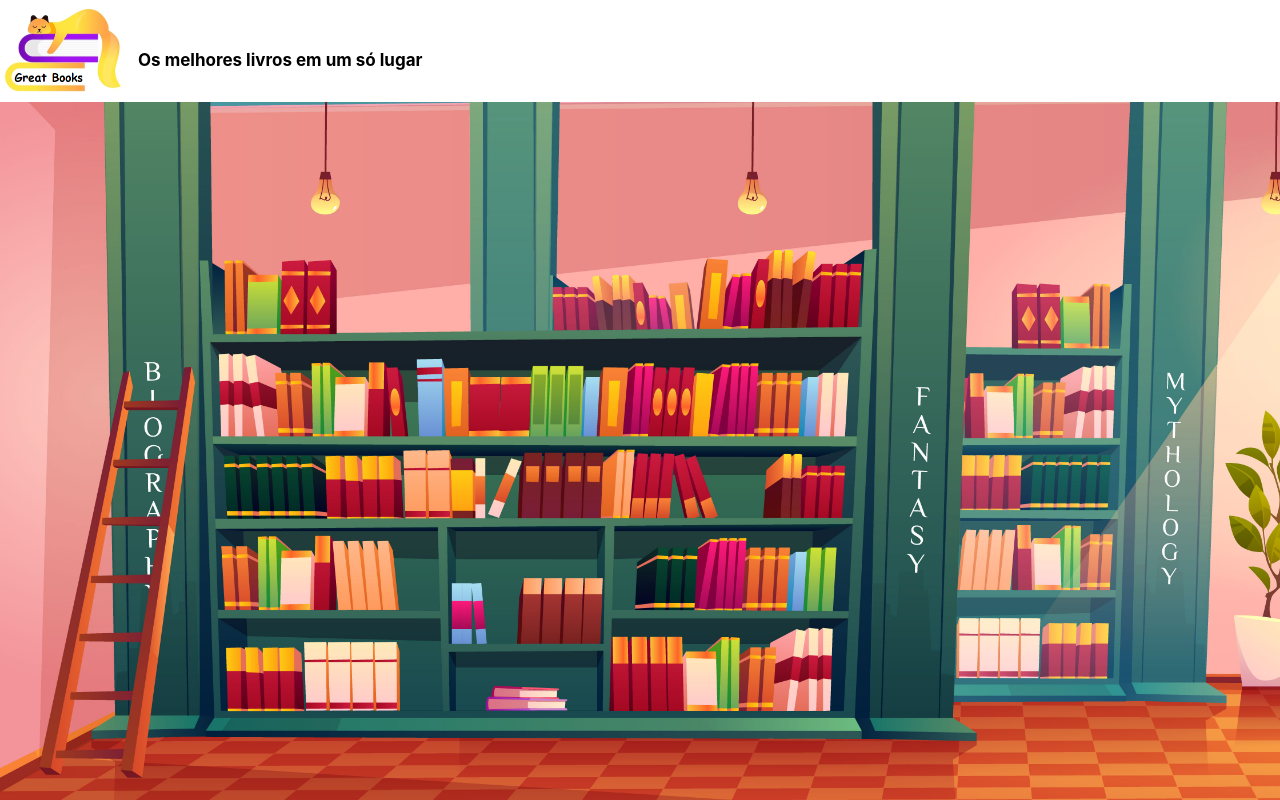
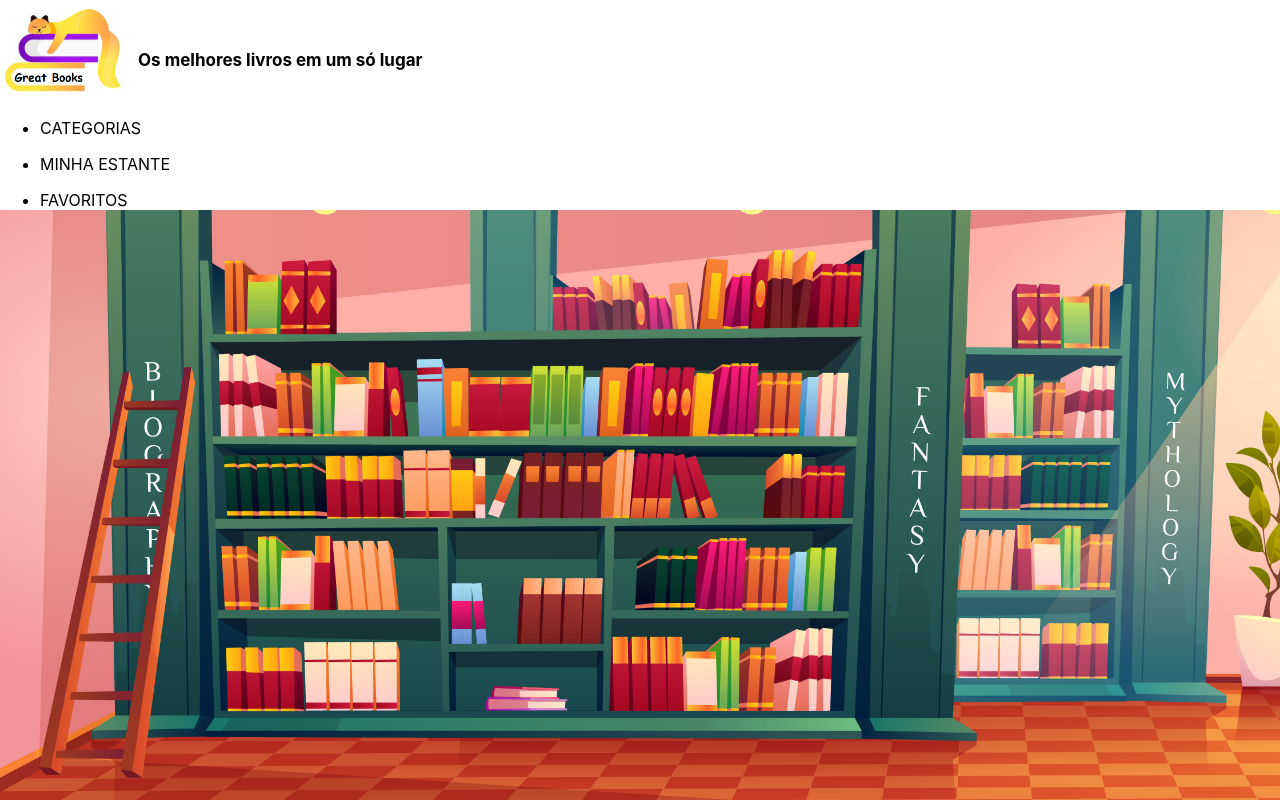
Before and after one commit to Front-End-Project-Naty/books, a React (Create React App) app: page / in a window 1280 px wide. Built offline with nearby package versions, Linux system fonts and the light colour scheme.

Commit message:
add lista

```diff
--- a/src/App.js
+++ b/src/App.js
@@ -6,7 +6,12 @@ function App() {
   return (
     <div className='App'>
       <header className='App-header'>
-       <Logo />
+       <Logo></Logo>
+        <ul className='opcoes'>
+            <li className='opcao'><p>CATEGORIAS</p></li>
+            <li className='opcao'><p>MINHA ESTANTE</p></li>
+            <li className='opcao'><p>FAVORITOS</p></li>
+          </ul>
       </header>
     </div>
   );
```
